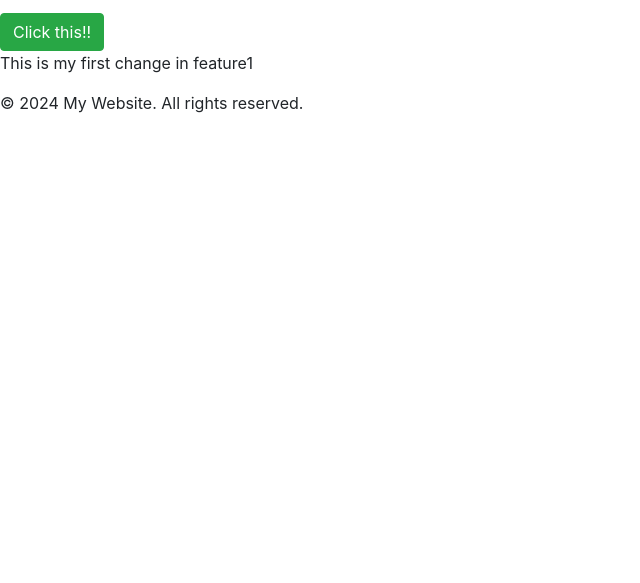
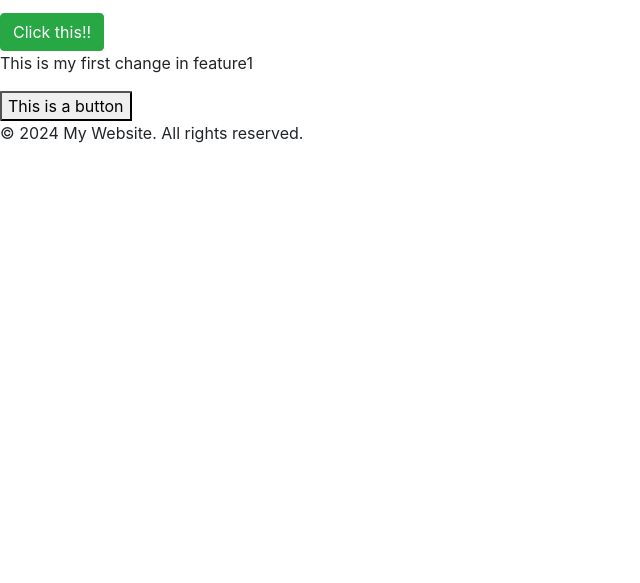
Before and after one commit to Slamix6733/localRepo, a plain HTML site: page index.html in a window 1280 px wide. Shown: the part 217-800 px from the top of the page, without its empty margins (0-640 px from the left). Drawn offline with nearby package versions, Linux system fonts and the light colour scheme.

Commit message:
Experimenting

```diff
--- a/index.html
+++ b/index.html
@@ -25,6 +25,9 @@
         <p>This is where your content goes.</p>
         <button class="btn btn-success">Click this!!</button>
         <p>This is my first change in feature1</p>
+        <form action="#">
+            <button>This is a button</button>
+        </form>
     </main>
     <footer>
         <p>&copy; 2024 My Website. All rights reserved.</p>
```
